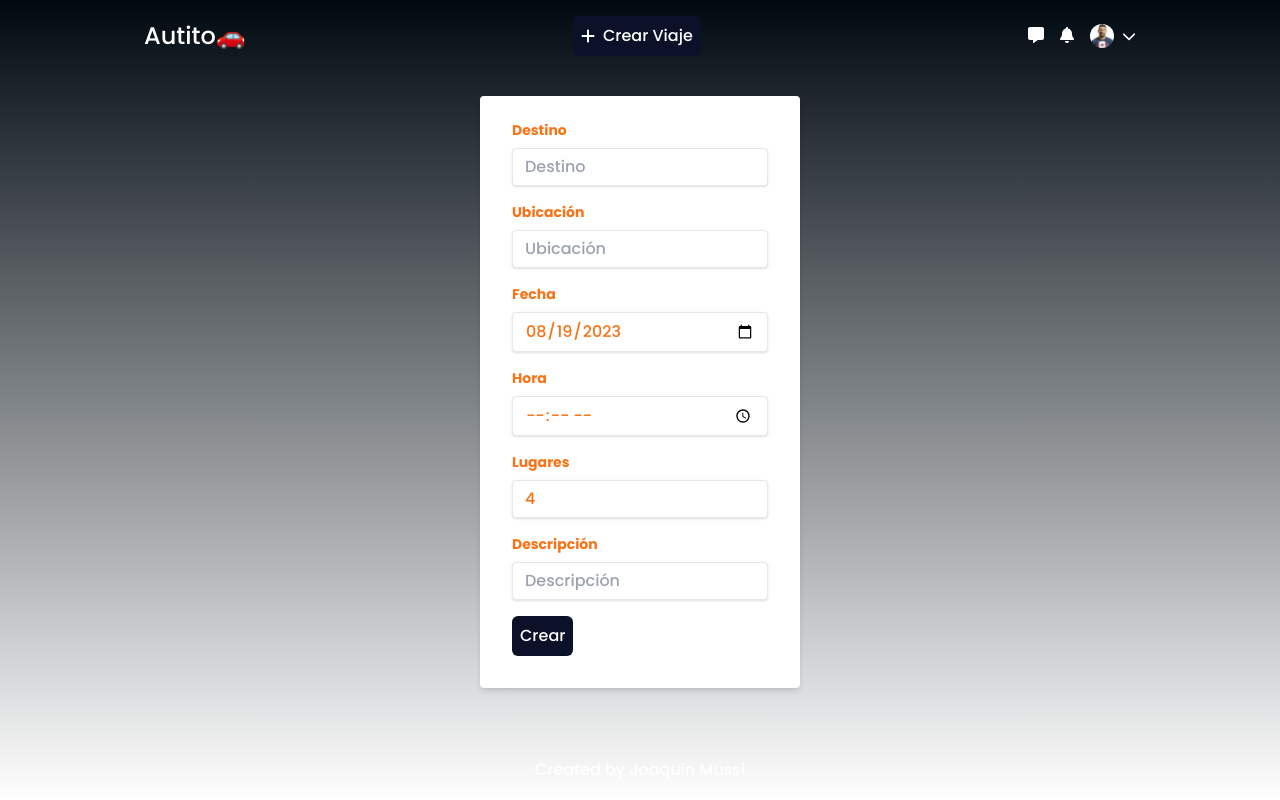
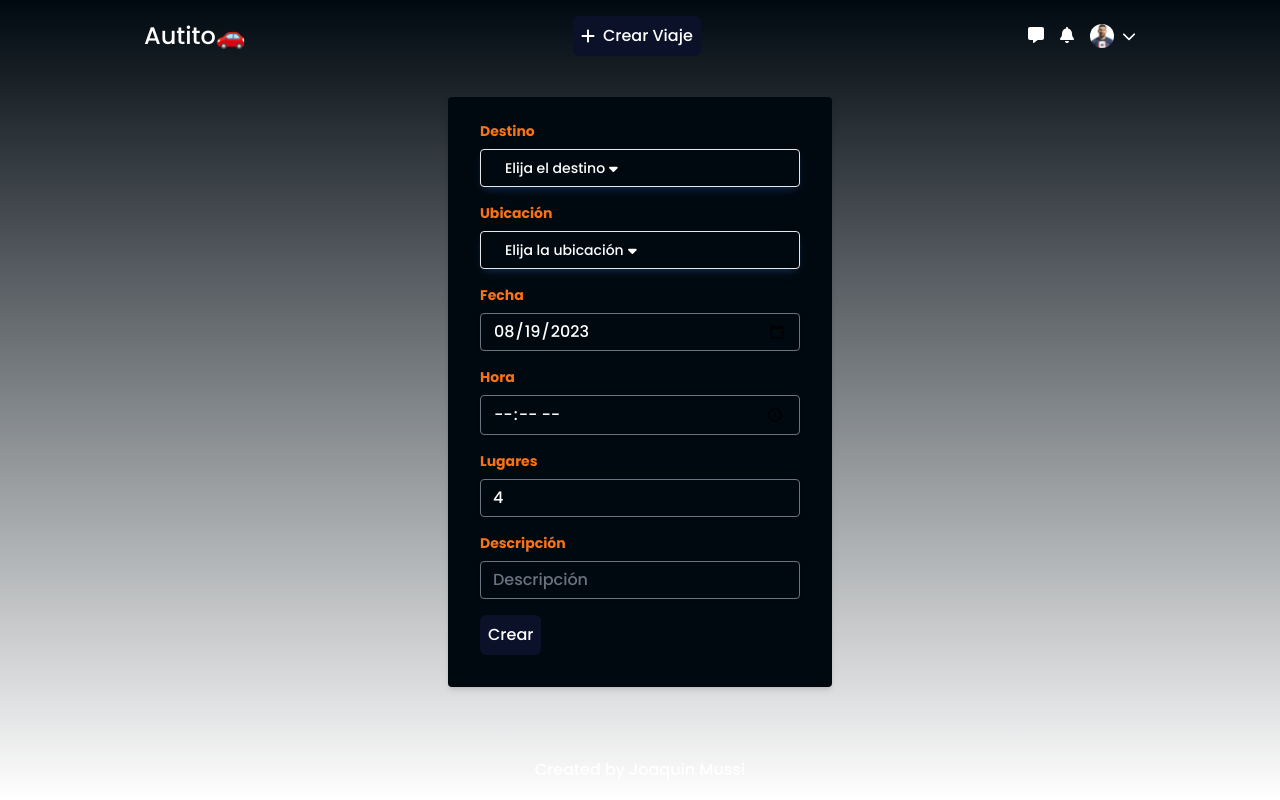
Before and after one commit to MussiDev/autito, a Next.js app: page /travels/newTravel in a window 1280 px wide. Built offline with nearby package versions, Linux system fonts and the light colour scheme.

Commit message:
create new component

```diff
--- a/package.json
+++ b/package.json
@@ -12,6 +12,7 @@
     "@fortawesome/fontawesome-svg-core": "^6.4.2",
     "@fortawesome/free-solid-svg-icons": "^6.4.2",
     "@fortawesome/react-fontawesome": "^0.2.0",
+    "@tailwindcss/forms": "^0.5.4",
     "@types/node": "20.4.8",
     "@types/react": "18.2.18",
     "@types/react-dom": "18.2.7",
--- a/src/app/layout.tsx
+++ b/src/app/layout.tsx
@@ -26,7 +26,7 @@ const poppins = Poppins({
 export default function RootLayout({ children }: { children: React.ReactNode }) {
     return (
         <html lang="es" className={`${poppins.className}`}>
-            <body className="grid min-h-screen grid-rows-[60px,1fr,60px] gap-4 bg-main text-white ">
+            <body className="grid min-h-screen grid-rows-[60px,1fr,60px] gap-4 bg-main-900 text-white ">
                 <Navbar />
                 <main className="m-auto">{children}</main>
                 <Footer />
--- /dev/null
+++ b/src/common/Dropdown/Dropdown.tsx
@@ -0,0 +1,47 @@
+import React, { useState } from "react";
+import { faSortDown, faSortUp } from "@fortawesome/free-solid-svg-icons";
+
+import { FontAwesomeIcon } from "@fortawesome/react-fontawesome";
+
+interface DropdownProps {
+    data: {
+        text: string;
+    };
+}
+
+export default function Dropdown(props: DropdownProps) {
+    const { text } = props.data;
+    const [state, setState] = useState(false);
+    return (
+        <section className="w-full cursor-pointer">
+            <div
+                className="flex items-center gap-1 rounded bg-main-900 px-6 py-2 text-sm text-white border shadow-[0_4px_9px_-4px_rgba(59,113,202,0.5)]"
+                onClick={() => setState(!state)}
+            >
+                <p>{text}</p>
+                {!state ? (
+                    <FontAwesomeIcon icon={faSortDown} className="mb-1" />
+                ) : (
+                    <FontAwesomeIcon icon={faSortUp} className="mt-2" />
+                )}
+            </div>
+            <div
+                className={`w-full text-white max-w-[14.5rem] mt-2 z-10 rounded-lg shadow absolute bg-main-900 h-max ${
+                    !state ? "hidden" : "block"
+                }`}
+            >
+                <ul className="py-2 text-sm ">
+                    <li>
+                        <p className="block px-4 py-2 hover:bg-third hover:text-white">Buenos aires</p>
+                    </li>
+                    <li>
+                        <p className="block px-4 py-2 hover:bg-third hover:text-white">Santa Fe</p>
+                    </li>
+                    <li>
+                        <p className="block px-4 py-2 hover:bg-third hover:text-white">La Pampa</p>
+                    </li>
+                </ul>
+            </div>
+        </section>
+    );
+}
--- a/src/components/Form/Form.tsx
+++ b/src/components/Form/Form.tsx
@@ -4,6 +4,7 @@ import React, { ChangeEvent, FormEvent, useEffect, useState } from "react";
 import { useParams, useRouter } from "next/navigation";
 
 import Button from "../../common/Button/Button";
+import Dropdown from "@/src/common/Dropdown/Dropdown";
 import { Travel } from "@/entities/Travels/Travel";
 
 export default function Form() {
@@ -42,12 +43,12 @@ export default function Form() {
 
     const handleSubmit = async (e: FormEvent) => {
         e.preventDefault();
-        const { destiny, ubication, date, hour, places } = newTravel;
+        const { destiny, ubication, date, hour, places } = !params.id ? newTravel : editTravel;
 
         if (!destiny || !ubication || !date || !hour || !places) return;
 
         try {
-            const response = params.id
+            const response = !params.id
                 ? await fetch("/api/travels", {
                       method: "POST",
                       headers: {
@@ -85,42 +86,26 @@ export default function Form() {
     }, []);
 
     return (
-        <div className="w-full max-w-xs">
-            <form className="bg-white shadow-md rounded px-8 pt-6 pb-8 mb-4 text-orange-500" onSubmit={handleSubmit}>
+        <div className="w-full max-w-sm">
+            <form className="bg-main-900 shadow-md rounded px-8 pt-6 pb-8 mb-4 text-orange-500" onSubmit={handleSubmit}>
                 <div className="mb-4">
                     <label className="block text-sm font-bold mb-2" htmlFor="destino">
                         Destino
                     </label>
-                    <input
-                        className="shadow appearance-none border rounded w-full py-2 px-3 leading-tight focus:outline-none focus:shadow-outline"
-                        id="destiny"
-                        name="destiny"
-                        type="text"
-                        placeholder="Destino"
-                        onChange={handleChange}
-                        value={!params.id ? newTravel.destiny : editTravel?.destiny}
-                    />
+                    <Dropdown data={{ text: "Elija el destino" }} />
                 </div>
                 <div className="mb-4">
                     <label className="block text-sm font-bold mb-2" htmlFor="ubicación">
                         Ubicación
                     </label>
-                    <input
-                        className="shadow appearance-none border rounded w-full py-2 px-3 leading-tight focus:outline-none focus:shadow-outline"
-                        id="ubication"
-                        name="ubication"
-                        type="text"
-                        placeholder="Ubicación"
-                        onChange={handleChange}
-                        value={!params.id ? newTravel.ubication : editTravel?.ubication}
-                    />
+                    <Dropdown data={{ text: "Elija la ubicación" }} />
                 </div>
                 <div className="mb-4">
                     <label className="block text-sm font-bold mb-2" htmlFor="fecha">
                         Fecha
                     </label>
                     <input
-                        className="shadow appearance-none border rounded w-full py-2 px-3 leading-tight focus:outline-none focus:shadow-outline"
+                        className="bg-main-900 text-white shadow appearance-none border rounded w-full py-2 px-3 leading-tight focus:outline-none focus:shadow-outline"
                         id="date"
                         name="date"
                         type="Date"
@@ -140,7 +125,7 @@ export default function Form() {
                         Hora
                     </label>
                     <input
-                        className="shadow appearance-none border rounded w-full py-2 px-3 leading-tight focus:outline-none focus:shadow-outline"
+                        className="bg-main-900 text-white shadow appearance-none border rounded w-full py-2 px-3 leading-tight focus:outline-none focus:shadow-outline"
                         id="hour"
                         name="hour"
                         type="Time"
@@ -154,7 +139,7 @@ export default function Form() {
                         Lugares
                     </label>
                     <input
-                        className="shadow appearance-none border rounded w-full py-2 px-3 leading-tight focus:outline-none focus:shadow-outline"
+                        className=" bg-main-900 text-white shadow appearance-none border rounded w-full py-2 px-3 leading-tight focus:outline-none focus:shadow-outline"
                         id="places"
                         name="places"
                         type="text"
@@ -168,7 +153,7 @@ export default function Form() {
                         Descripción
                     </label>
                     <input
-                        className="shadow appearance-none border rounded w-full py-2 px-3 leading-tight focus:outline-none focus:shadow-outline"
+                        className=" bg-main-900 text-white shadow appearance-none border rounded w-full py-2 px-3 leading-tight focus:outline-none focus:shadow-outline"
                         id="description"
                         name="description"
                         type="text"
--- a/tailwind.config.js
+++ b/tailwind.config.js
@@ -3,13 +3,16 @@ module.exports = {
   content: [
     './src/**/*.{js,ts,jsx,tsx,mdx}',
   ],
-  plugins: [],
+  plugins: [require('@tailwindcss/forms')],
   theme:{
     extend:{
       colors: {
         white: '#FFFFFF',
         black: '#000000',
-        main: '#000910',
+        main:{
+          900: '#000910',
+          500: '#010E18'
+        },
         secondary: '#fb8500',
         third: '#0a1128',
         fourth: '#007ea7'
```
Also changed, not shown: 1 other file (tests, documents, lock files or other folders).
